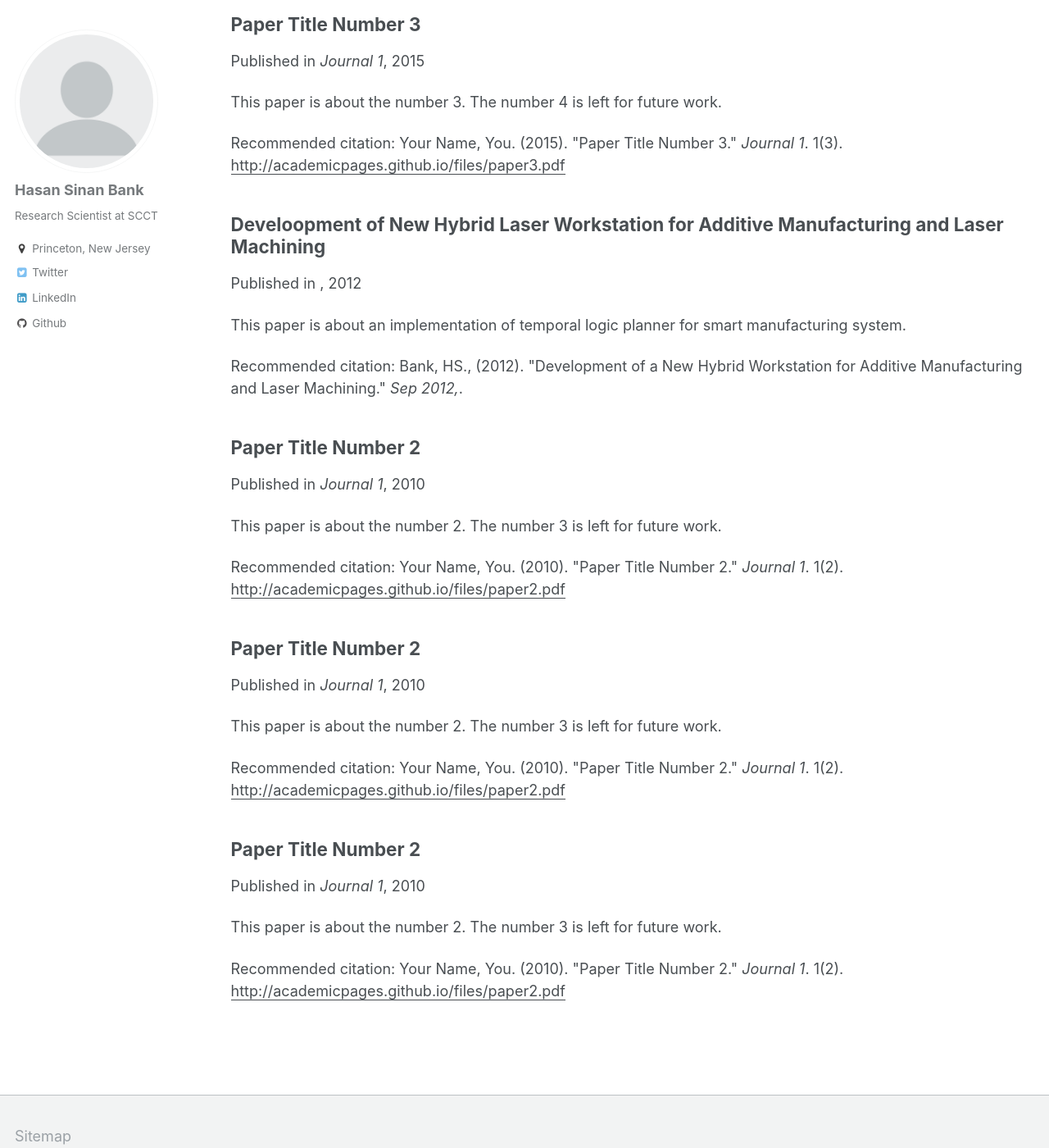
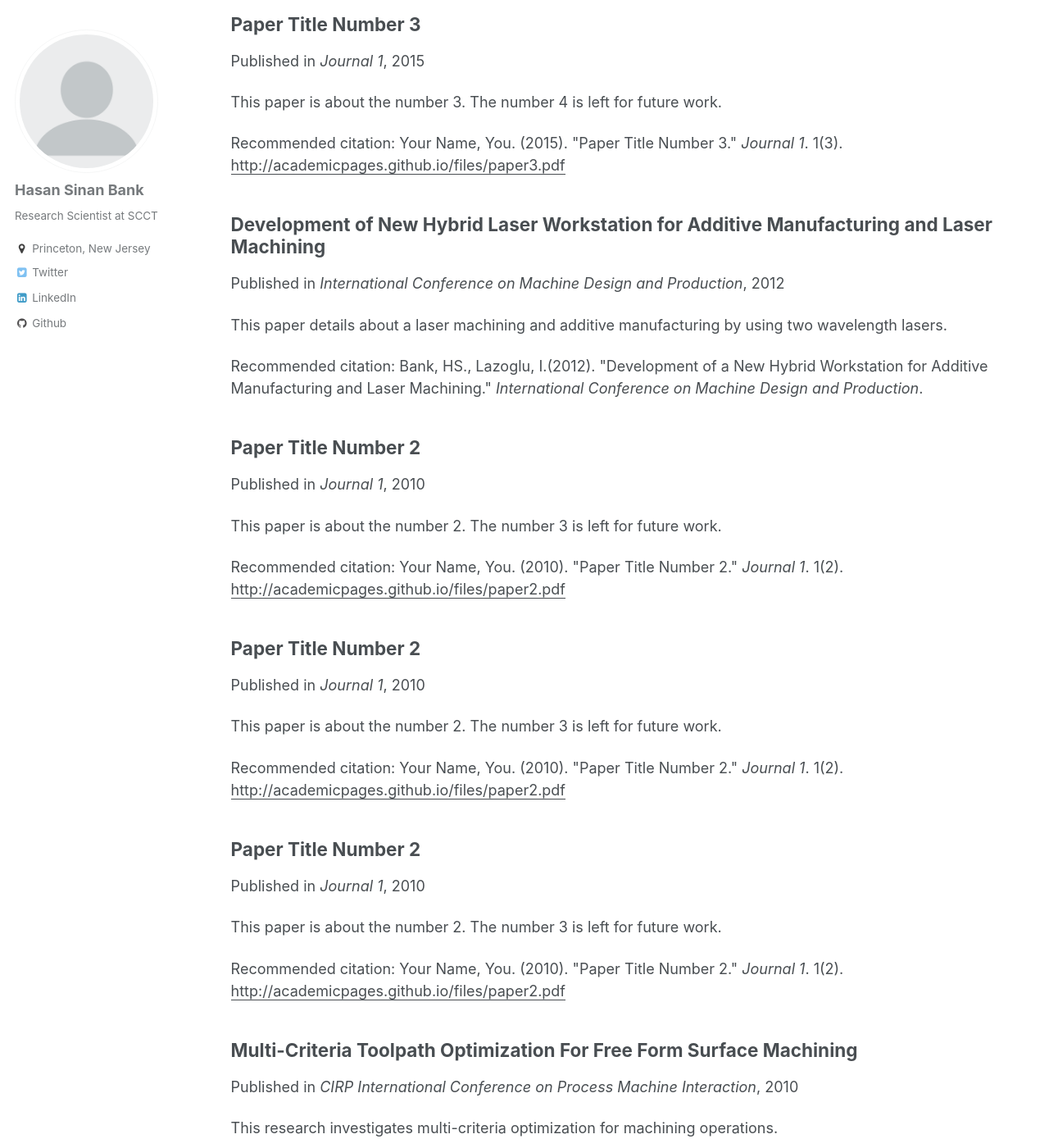
Before and after one commit to bankh/bankh.github.io, a Jekyll site: the page built from _pages/publications.md, in a window 1280 px wide and 1400 px high, scrolled down 692 px. Shown: the whole window at 82% size. Built offline with Jekyll 4.4.1, drawn with Linux system fonts in a browser that asks for light colours; some of the changed text lies outside the part shown.

Commit message:
Update web

```diff
--- /dev/null
+++ b/_publications/2010-06-CIRP_Conf.md
@@ -0,0 +1,14 @@
+---
+title: "Multi-Criteria Toolpath Optimization For Free Form Surface Machining"
+collection: publications
+permalink: /publication/2010-06-CIRP_Conf
+excerpt: 'This research investigates multi-criteria optimization for machining operations.'
+date: 2010-06-01
+venue: 'CIRP International Conference on Process Machine Interaction'
+paperurl: ''
+citation: 'Manav, C., Bank, HS., Lazoglu, I.(2010). &quot;Multi-Criteria Toolpath Optimization For Free Form Surface Machining.&quot; <i>International Conference on Machine Design and Production</i>.'
+---
+
+[Download paper here](http://bankh.github.io/files/SME_NAMRC_46_Paper_140.pdf)
+
+Recommended citation: Manav, C., Bank, HS., Lazoglu, I.(2010). &quot;Multi-Criteria Toolpath Optimization For Free Form Surface Machining.&quot; <i>International Conference on Machine Design and Production</i>.
```
Also changed, not shown: _pages/about.md (+6 -2 lines), _publications/2012-09-Laser-station.md (+5 -6 lines), 1 other file.
